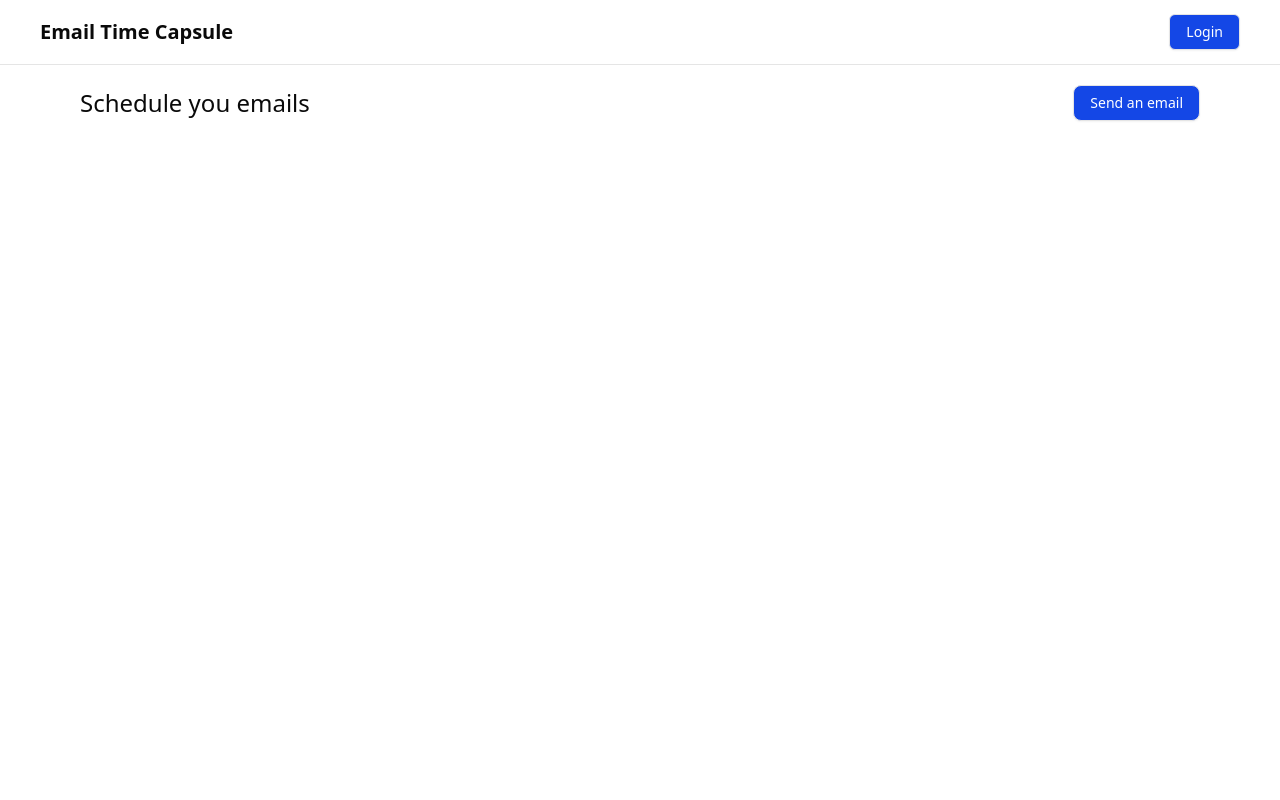
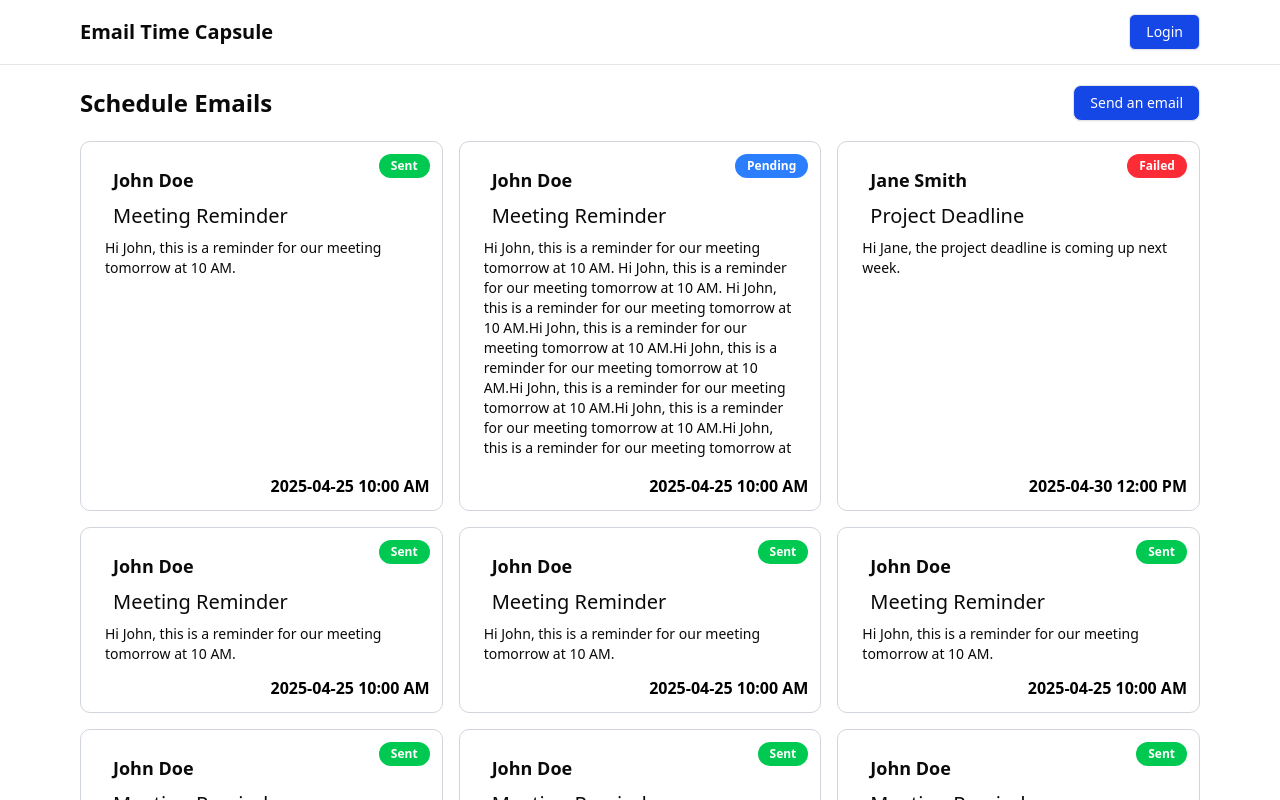
Before and after one commit to sultantemuruly/email_time_capsule, a Next.js app: page /dashboard in a window 1280 px wide. Shown: the top 800 px of the page. Built offline with nearby package versions, Linux system fonts and the light colour scheme; no server answers.

Commit message:
feat: add email container component

```diff
--- a/app/dashboard/page.tsx
+++ b/app/dashboard/page.tsx
@@ -5,12 +5,124 @@ import { useState, useEffect } from "react";
 import { EmailSendForm } from "@/components/email-send-form";
 import { Button } from "@/components/ui/button";
 import { Modal } from "@/components/ui/custom/modal";
+import EmailContainer from "@/components/email-container";
+import { EmailContainerProps } from "@/lib/types";
 
 const DashboardPage = () => {
   const [isModalOpen, setIsModalOpen] = useState(false);
 
+  const test_data: EmailContainerProps[] = [
+    {
+      recipient: "John Doe",
+      title: "Meeting Reminder",
+      content: "Hi John, this is a reminder for our meeting tomorrow at 10 AM.",
+      date: "2025-04-25",
+      time: "10:00 AM",
+      status: "Sent",
+    },
+    {
+      recipient: "John Doe",
+      title: "Meeting Reminder",
+      content:
+        "Hi John, this is a reminder for our meeting tomorrow at 10 AM. " +
+        "Hi John, this is a reminder for our meeting tomorrow at 10 AM. " +
+        "Hi John, this is a reminder for our meeting tomorrow at 10 AM." +
+        "Hi John, this is a reminder for our meeting tomorrow at 10 AM." +
+        "Hi John, this is a reminder for our meeting tomorrow at 10 AM." +
+        "Hi John, this is a reminder for our meeting tomorrow at 10 AM." +
+        "Hi John, this is a reminder for our meeting tomorrow at 10 AM." +
+        "Hi John, this is a reminder for our meeting tomorrow at 10 AM." +
+        "Hi John, this is a reminder for our meeting tomorrow at 10 AM." +
+        "Hi John, this is a reminder for our meeting tomorrow at 10 AM." +
+        "Hi John, this is a reminder for our meeting tomorrow at 10 AM." +
+        "Hi John, this is a reminder for our meeting tomorrow at 10 AM." +
+        "Hi John, this is a reminder for our meeting tomorrow at 10 AM." +
+        "Hi John, this is a reminder for our meeting tomorrow at 10 AM." +
+        "Hi John, this is a reminder for our meeting tomorrow at 10 AM." +
+        "Hi John, this is a reminder for our meeting tomorrow at 10 AM." +
+        "Hi John, this is a reminder for our meeting tomorrow at 10 AM." +
+        "Hi John, this is a reminder for our meeting tomorrow at 10 AM." +
+        "Hi John, this is a reminder for our meeting tomorrow at 10 AM.",
+      date: "2025-04-25",
+      time: "10:00 AM",
+      status: "Pending",
+    },
+    {
+      recipient: "Jane Smith",
+      title: "Project Deadline",
+      content: "Hi Jane, the project deadline is coming up next week.",
+      date: "2025-04-30",
+      time: "12:00 PM",
+      status: "Failed",
+    },
+    {
+      recipient: "John Doe",
+      title: "Meeting Reminder",
+      content: "Hi John, this is a reminder for our meeting tomorrow at 10 AM.",
+      date: "2025-04-25",
+      time: "10:00 AM",
+      status: "Sent",
+    },
+    {
+      recipient: "John Doe",
+      title: "Meeting Reminder",
+      content: "Hi John, this is a reminder for our meeting tomorrow at 10 AM.",
+      date: "2025-04-25",
+      time: "10:00 AM",
+      status: "Sent",
+    },
+    {
+      recipient: "John Doe",
+      title: "Meeting Reminder",
+      content: "Hi John, this is a reminder for our meeting tomorrow at 10 AM.",
+      date: "2025-04-25",
+      time: "10:00 AM",
+      status: "Sent",
+    },
+    {
+      recipient: "John Doe",
+      title: "Meeting Reminder",
+      content: "Hi John, this is a reminder for our meeting tomorrow at 10 AM.",
+      date: "2025-04-25",
+      time: "10:00 AM",
+      status: "Sent",
+    },
+    {
+      recipient: "John Doe",
+      title: "Meeting Reminder",
+      content: "Hi John, this is a reminder for our meeting tomorrow at 10 AM.",
+      date: "2025-04-25",
+      time: "10:00 AM",
+      status: "Sent",
+    },
+    {
+      recipient: "John Doe",
+      title: "Meeting Reminder",
+      content: "Hi John, this is a reminder for our meeting tomorrow at 10 AM.",
+      date: "2025-04-25",
+      time: "10:00 AM",
+      status: "Sent",
+    },
+    {
+      recipient: "John Doe",
+      title: "Meeting Reminder",
+      content: "Hi John, this is a reminder for our meeting tomorrow at 10 AM.",
+      date: "2025-04-25",
+      time: "10:00 AM",
+      status: "Sent",
+    },
+    {
+      recipient: "John Doe",
+      title: "Meeting Reminder",
+      content: "Hi John, this is a reminder for our meeting tomorrow at 10 AM.",
+      date: "2025-04-25",
+      time: "10:00 AM",
+      status: "Sent",
+    },
+  ];
+
   useEffect(() => {
-    // to prevent scrolling when modal is open
+    // Prevent scrolling when modal is open
     if (isModalOpen) {
       document.body.classList.add("overflow-hidden");
     } else {
@@ -24,10 +136,8 @@ const DashboardPage = () => {
 
   return (
     <div>
-      <div className="flex justify-between items-center px-20 py-5">
-        <div className="text-lg md:text-2xl font-medium">
-          Schedule you emails
-        </div>
+      <div className="flex justify-between items-center px-5 md:px-10 lg:px-20 py-5">
+        <div className="text-lg md:text-2xl font-semibold">Schedule Emails</div>
         <Button
           variant={"outline"}
           className="bg-blue-700 text-white"
@@ -39,7 +149,21 @@ const DashboardPage = () => {
       <Modal isOpen={isModalOpen} onClose={() => setIsModalOpen(false)}>
         <EmailSendForm onSuccess={() => setIsModalOpen(false)} />
       </Modal>
+      <div className="grid grid-cols-1 sm:grid-cols-2 lg:grid-cols-3 gap-4 px-5 md:px-10 lg:px-20 pb-5">
+        {test_data.map((email, index) => (
+          <EmailContainer
+            key={index}
+            recipient={email.recipient}
+            title={email.title}
+            content={email.content}
+            date={email.date}
+            time={email.time}
+            status={email.status}
+          />
+        ))}
+      </div>
     </div>
   );
 };
+
 export default DashboardPage;
--- /dev/null
+++ b/components/email-container.tsx
@@ -0,0 +1,53 @@
+import React from "react";
+import { EmailContainerProps, EmailStatus } from "../lib/types";
+
+const getStatusClasses = (status: EmailStatus) => {
+  switch (status) {
+    case "Pending":
+      return "bg-blue-500 text-white";
+    case "Sent":
+      return "bg-green-500 text-white";
+    case "Failed":
+      return "bg-red-500 text-white";
+    default:
+      return "";
+  }
+};
+
+const EmailContainer: React.FC<EmailContainerProps> = ({
+  recipient,
+  title,
+  content,
+  date,
+  time,
+  status,
+}) => {
+  const statusClasses = getStatusClasses(status);
+
+  return (
+    <div className="relative border border-gray-300 rounded-lg p-6 max-w-full w-full sm:max-w-md mx-auto">
+      {/* Status Badge */}
+      <div
+        className={`absolute top-3 right-3 px-3 py-1 text-xs rounded-full font-semibold ${statusClasses}`}
+      >
+        {status.charAt(0).toUpperCase() + status.slice(1)}
+      </div>
+
+      {/* Recipient */}
+      <div className="text-lg font-semibold mb-2 ml-2">{recipient}</div>
+
+      {/* Title */}
+      <div className="text-xl font-medium mb-2 ml-2">{title}</div>
+
+      {/* Content */}
+      <div className="max-h-56 overflow-y-auto text-sm mb-6">{content}</div>
+
+      {/* Date & Time */}
+      <div className="absolute bottom-3 right-3 font-semibold text-md text-black">
+        {date} {time}
+      </div>
+    </div>
+  );
+};
+
+export default EmailContainer;
--- a/components/header.tsx
+++ b/components/header.tsx
@@ -18,13 +18,11 @@ export function Header() {
   const { user, login, logout, loading } = useAuth();
 
   return loading ? null : (
-    <header className="sticky px-10 top-0 z-50 w-full border-b bg-background/95 backdrop-blur supports-[backdrop-filter]:bg-background/60">
-      <div className="container flex h-16 items-center justify-between">
-        <div>
-          <span className="text-xl font-bold">Email Time Capsule</span>
-        </div>
+    <header className="sticky top-0 z-50 w-full border-b bg-background/95 backdrop-blur supports-[backdrop-filter]:bg-background/60">
+      <div className="flex items-center justify-between h-16 px-5 md:px-10 lg:px-20">
+        <div className="text-xl font-bold">Email Time Capsule</div>
 
-        <div>
+        <div className="flex items-center gap-2">
           {user ? (
             <div className="flex justify-center items-center gap-2">
               <Image
```
Also changed, not shown: lib/types.ts (+6 -4 lines).
